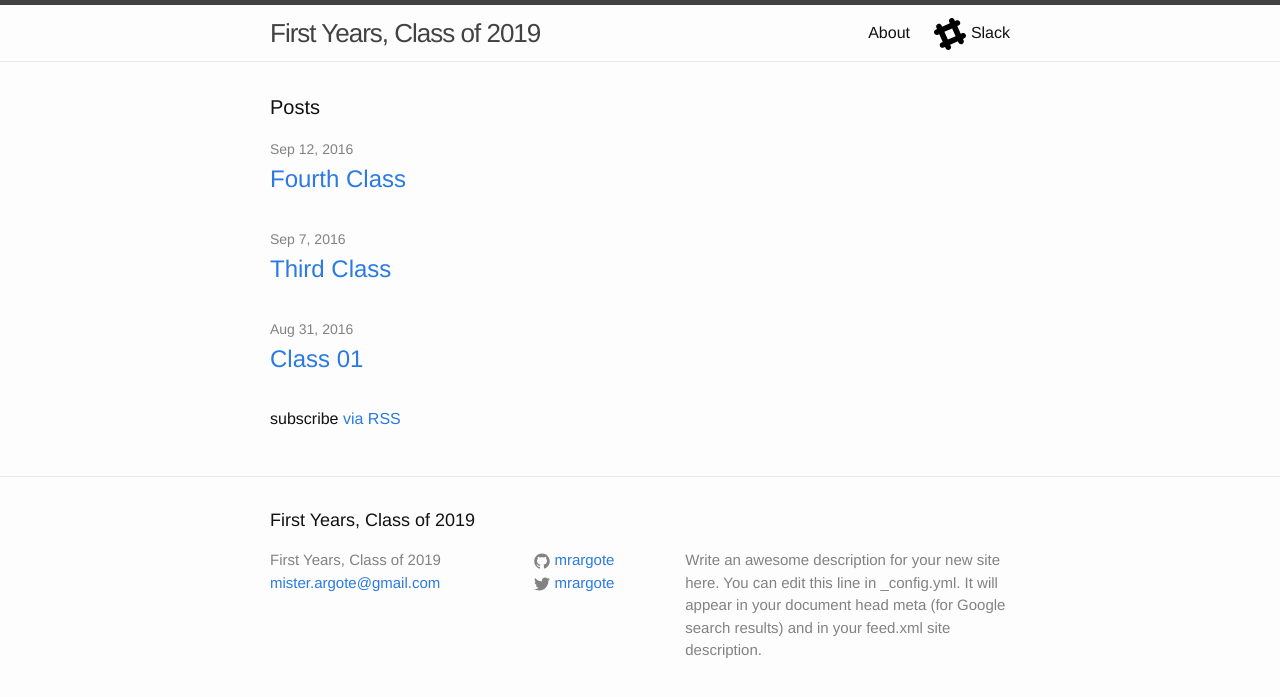
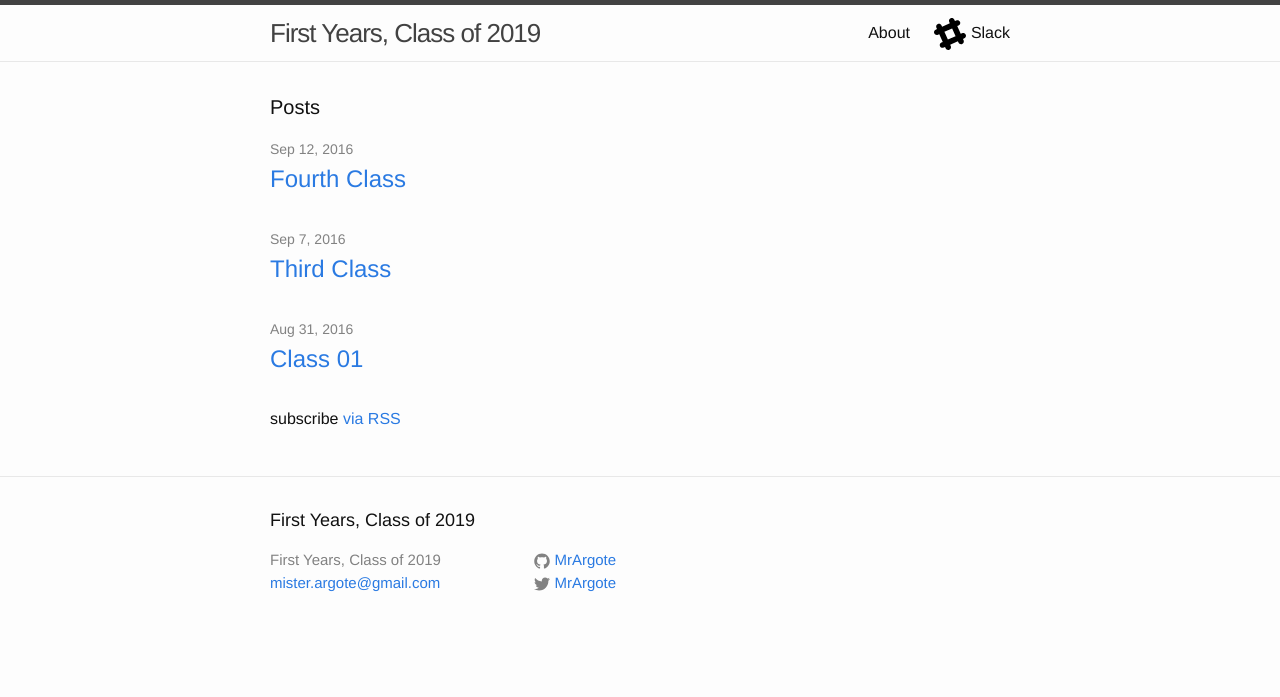
Before and after one commit to MrArgote/19-dot-argote-dot-org, a Jekyll site: the page built from index.html, in a window 1280 px wide. Shown: the top 697 px of the page. Built offline with Jekyll 4.4.1, drawn with Linux system fonts in a browser that asks for light colours; some of the changed lines change nothing that is shown.

Commit message:
removed cruft from config

```diff
--- a/_config.yml
+++ b/_config.yml
@@ -15,14 +15,14 @@
 # in the templates via {{ site.myvariable }}.
 title: First Years, Class of 2019
 email: mister.argote@gmail.com
-description: > # this means to ignore newlines until "baseurl:"
-  Write an awesome description for your new site here. You can edit this
-  line in _config.yml. It will appear in your document head meta (for
-  Google search results) and in your feed.xml site description.
+# description: > # this means to ignore newlines until "baseurl:"
+# Write an awesome description for your new site here. You can edit this
+# line in _config.yml. It will appear in your document head meta (for
+# Google search results) and in your feed.xml site description.
 baseurl: "" # the subpath of your site, e.g. /blog
 url: "http://19.argote.org" # the base hostname & protocol for your site
-twitter_username: mrargote
-github_username:  mrargote
+twitter_username: MrArgote
+github_username:  MrArgote
 
 # Build settings
 markdown: kramdown
```
